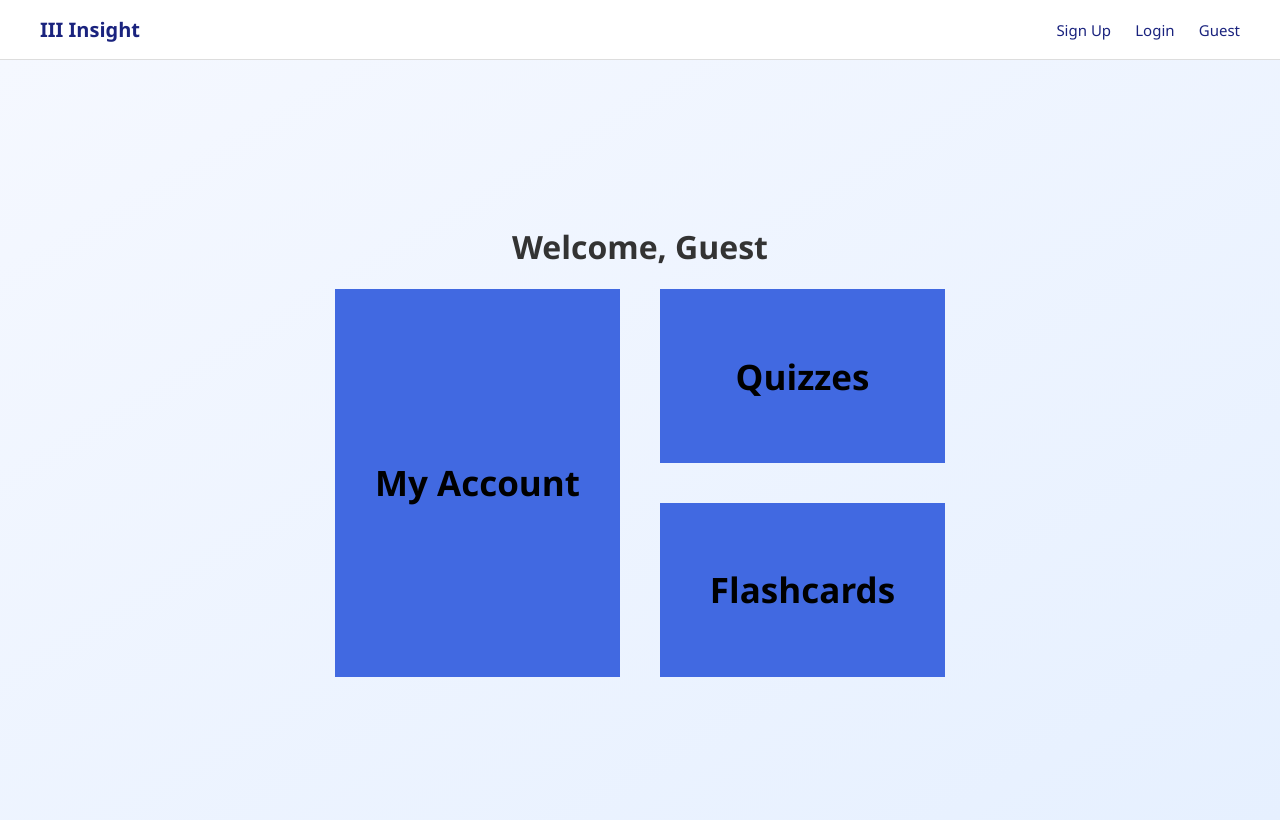
After one commit to BenjaminWray/CSC2033_Team31, a Flask app: page /home in a window 1280 px wide. The commit adds this page. Run offline with Flask 3, Linux system fonts and the light colour scheme.

Commit message:
added home page

```diff
--- a/flaskr/static/style.css
+++ b/flaskr/static/style.css
@@ -144,6 +144,45 @@ form input:focus {
   text-decoration: underline;
 }
 
+/* ========= HOME PAGE ========= */
+.home-container {
+  display: flex;
+  justify-content: center;
+  align-items: center;
+  height: 90vh;
+  padding: 20px;
+  background: linear-gradient(to bottom right, #f5f8ff, #e6f0ff);
+  text-align: center;
+}
+
+.home-content {
+  max-width: 800px;
+}
+
+.home-grid-container {
+  display: grid;
+  grid-template-columns: 1fr 1fr;
+  align-content: center;
+  gap: 40px;
+}
+
+.home-grid-button {
+  background-color: royalblue;
+  align-content: center;
+  padding: 40px;
+  text-decoration: none;
+}
+
+.home-grid-button:hover {
+  background-color: cornflowerblue;
+}
+
+.home-grid-button h1 {
+  font-size: 35px;
+  font-weight: bold;
+  color: black;
+}
+
 /* ========= ERROR MESSAGES ========= */
 .error-message {
   color: red;
--- a/flaskr/templates/base.html
+++ b/flaskr/templates/base.html
@@ -11,7 +11,7 @@
     <!-- Navigation Bar -->
     <nav class="navbar">
         <div class="navbar-left">
-            <span class="navbar-logo">III Insight</span>
+            <a href="{{ url_for('index') }}" class="navbar-logo">III Insight</a>
         </div>
         <div class="navbar-right">
             {% if current_user.is_authenticated %}
@@ -23,7 +23,7 @@
             {% else %}
                 <a href="{{ url_for('auth.signup') }}">Sign Up</a>
                 <a href="{{ url_for('auth.login') }}">Login</a>
-                <a href="{{ url_for('index') }}">Guest</a>
+                <a href="{{ url_for('auth.home') }}">Guest</a>
             {% endif %}
         </div>
     </nav>
--- /dev/null
+++ b/flaskr/templates/home.html
@@ -0,0 +1,25 @@
+{% extends "base.html" %}
+
+{% block content %}
+    <div class="home-container">
+        <div class="home-content">
+            {% if current_user.username %}
+                <h1>Welcome, {{ current_user.username }}</h1>
+            {% else %}
+                <h1>Welcome, Guest</h1>
+            {% endif %}
+
+            <div class="home-grid-container">
+                <a href="{{ url_for('index') }}" class="home-grid-button" style="grid-row: 1 / span 2;">
+                    <h1>My Account</h1>
+                </a>
+                <a href="{{ url_for('index') }}" class="home-grid-button">
+                    <h1>Quizzes</h1>
+                </a>
+                <a href="{{ url_for('index') }}" class="home-grid-button">
+                    <h1>Flashcards</h1>
+                </a>
+            </div>
+        </div>
+    </div>
+{% endblock %}
--- a/flaskr/views.py
+++ b/flaskr/views.py
@@ -129,7 +129,7 @@ def login():
             if user.role == 'admin':
                 return redirect(url_for('auth.admin_dashboard'))
             else:
-                return redirect(url_for('index'))
+                return redirect(url_for('auth.home'))
         else:
             flash('Invalid email or password.', 'danger')
 
@@ -140,3 +140,7 @@ def logout():
     logout_user()
     flash("You have been logged out.", "success")
     return redirect(url_for('index'))
+
+@auth_bp.route('/home')
+def home():
+    return render_template("home.html")
```
